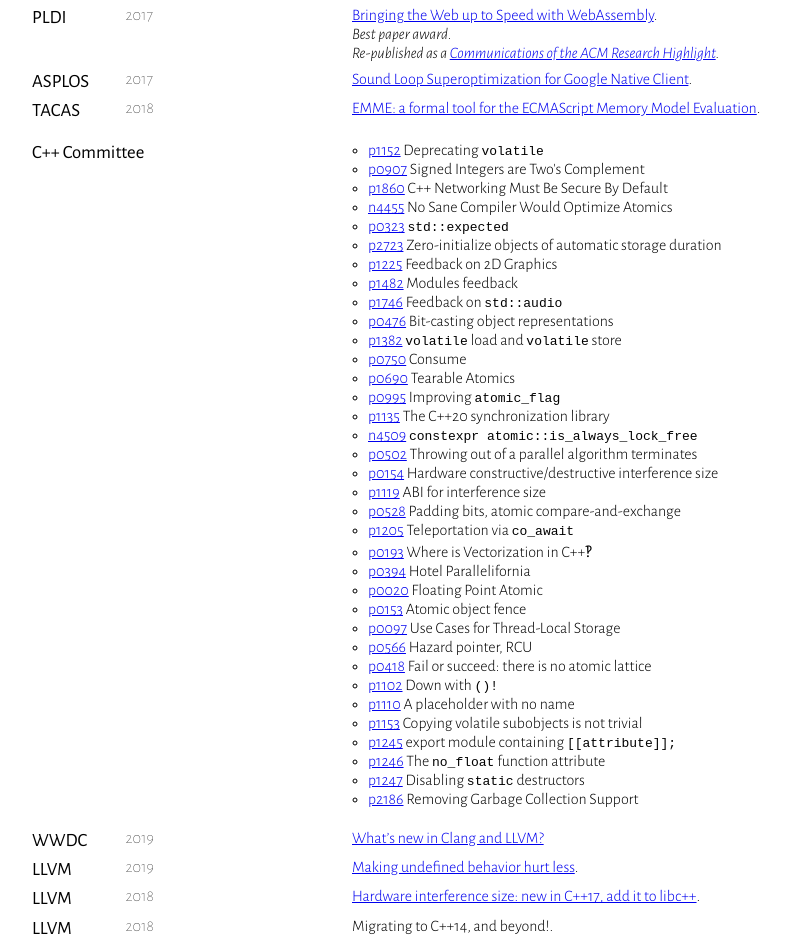
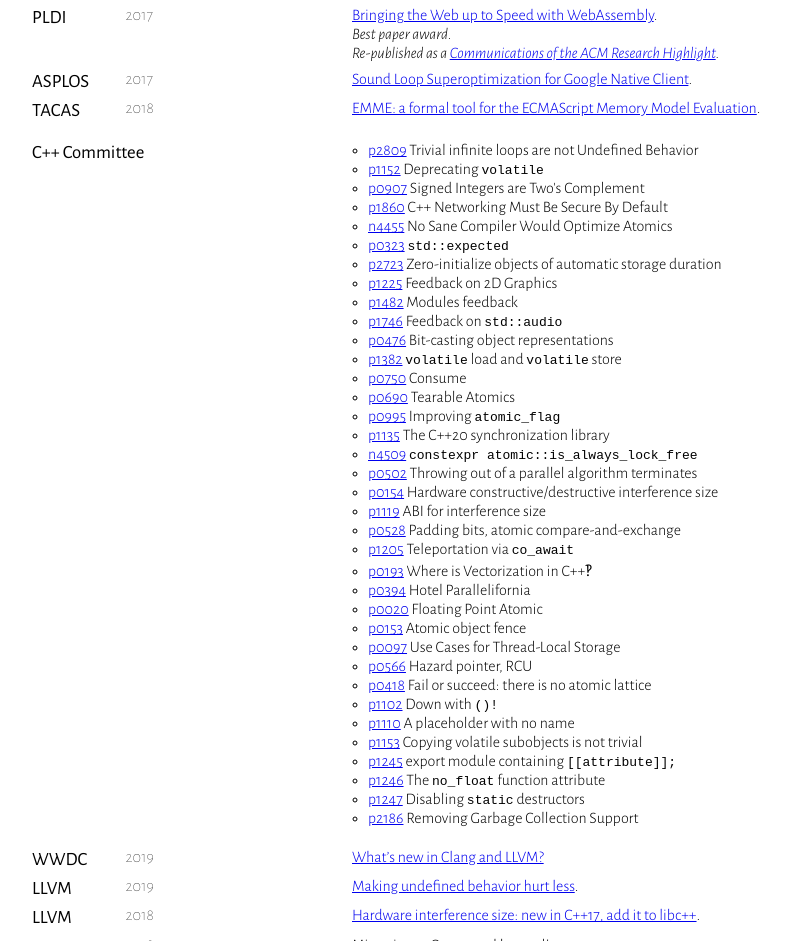
Before and after one commit to jfbastien/jfbastien.github.io, a plain HTML site: page index.html in a window 1280 px wide. Shown: the part 1641-2582 px from the top of the page, without its empty margins (208-998 px from the left). Drawn offline with Linux system fonts and the light colour scheme.

Commit message:
Add Trivial infinite loops are not Undefined Behavior

```diff
--- a/index.html
+++ b/index.html
@@ -194,6 +194,7 @@
             </div>
             <div class=what>
               <ul>
+                <li><a href="https://wg21.link/p2809">p2809</a> Trivial infinite loops are not Undefined Behavior</li>
                 <li><a href="https://wg21.link/p1152">p1152</a> Deprecating <code>volatile</code></li>
                 <li><a href="https://wg21.link/p0907">p0907</a> Signed Integers are Two's Complement</li>
                 <li><a href="https://wg21.link/p1860">p1860</a> C++ Networking Must Be Secure By Default</li>
```
